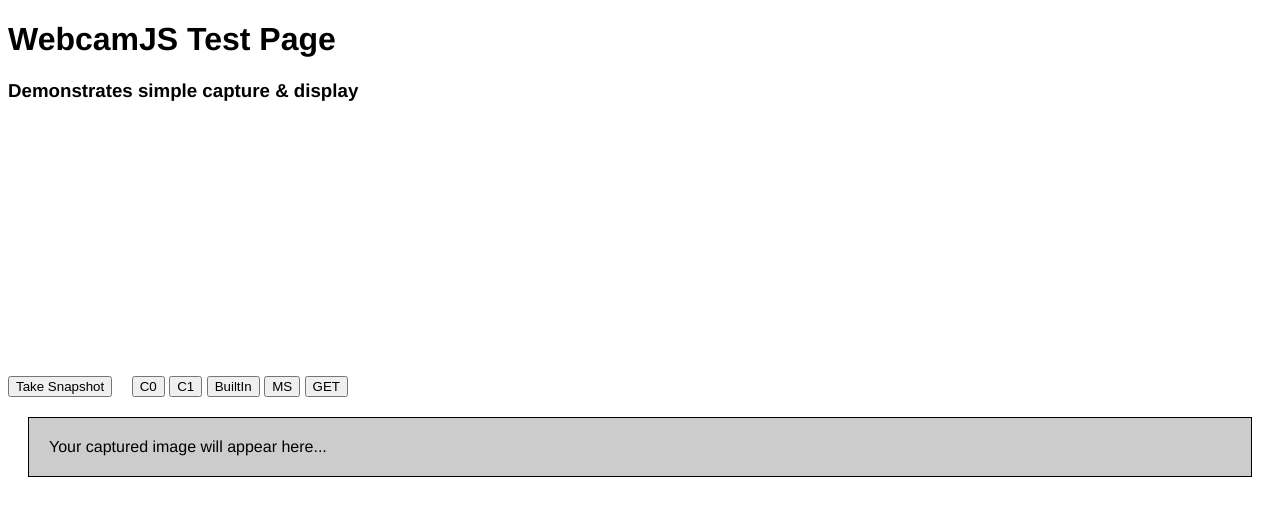
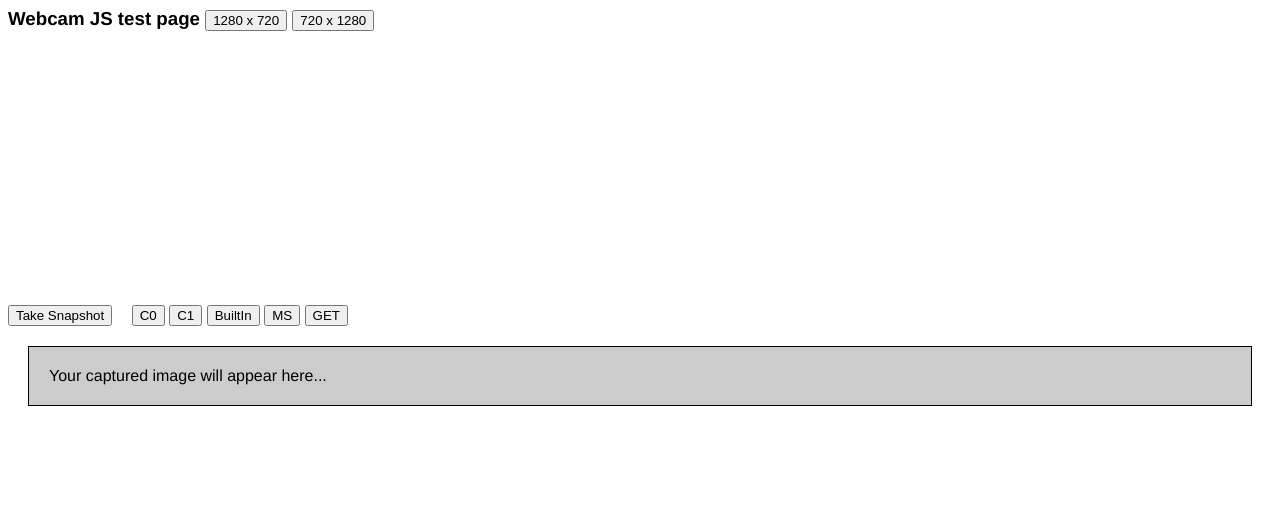
Before and after one commit to Bazzer588/Bazzer588.github.io, a plain HTML site: page webcamjs/demos/anew.html in a window 1280 px wide. Both pictures are taken after a click on the button "C0". Drawn offline with Linux system fonts and the light colour scheme.

Commit message:
Update anew.html

```diff
--- a/webcamjs/demos/anew.html
+++ b/webcamjs/demos/anew.html
@@ -14,29 +14,15 @@
 	<script src="../webcam.js"></script>
 </head>
 <body>
-
-	<h1>WebcamJS Test Page</h1>
-	<h3>Demonstrates simple capture &amp; display</h3>
+	<h3>Webcam JS test page
+		<button onclick="setWH(1280,720)" type=button>1280 x 720</button>
+		<button onclick="setWH(720,1280)" type=button>720 x 1280</button>
+	</h3>
 
 	<div id="my_camera"></div>
 
 	<!-- First, include the Webcam.js JavaScript Library -->
 	<script type="text/javascript" src="../webcam.js"></script>
-
-	<!-- Configure a few settings and attach camera -->
-	<script language="JavaScript">
-		Webcam.set({
-			//auto_size: 'true',
-            width: 1280/3,
-            height: 720/3,
-            dest_width: 1280,
-            dest_height: 720,
-			image_format: 'jpeg',
-			jpeg_quality: 90,
-            force_flash: true
-		});
-		Webcam.attach( '#my_camera' );
-	</script>
 
 	<!-- A button for taking snaps -->
 	<form>
@@ -52,6 +38,29 @@
 
 	<!-- Code to handle taking the snapshot and displaying it locally -->
 	<script language="JavaScript">
+
+		var want_width = 1280;
+		var want_height = 720;
+		var want_cam = -1;
+
+		function setWH (w,h) {
+		    want_width = w;
+		    want_height = h;
+		    setCamera(want_cam);
+		}
+
+        Webcam.set({
+            //auto_size: 'true',
+            width: want_width/3,
+            height: want_height/3,
+            dest_width: want_width,
+            dest_height: want_height,
+            image_format: 'jpeg',
+            jpeg_quality: 90,
+            force_flash: true
+        });
+        Webcam.attach( '#my_camera' );
+
 		function take_snapshot() {
 			// take snapshot and get image data
 			Webcam.snap( function(data_uri) {
@@ -63,14 +72,15 @@
 		}
 
 		function setCamera(i,nm) {
+		    want_cam = i;
             Webcam.set({
 				cameraIndex: i,
 				cameraName: nm,
                 //auto_size: 'true',
-                width: 1280/3,
-                height: 720/3,
-				dest_width: 1280,
-                dest_height: 720,
+                width: want_width/3,
+                height: want_height/3,
+				dest_width: want_width,
+                dest_height: want_height,
                 image_format: 'jpeg',
                 jpeg_quality: 90,
                 force_flash: true
@@ -81,6 +91,12 @@
 		function getCameras () {
 		    Webcam.getCameras();
 		}
+
+
+        window.addEventListener("orientationchange", function() {
+            alert("orientation" + window.innerWidth + ' x ' + window.innerHeight + ' : ' + screen.orientation);
+        });
+
 	</script>
 
 </body>
```
